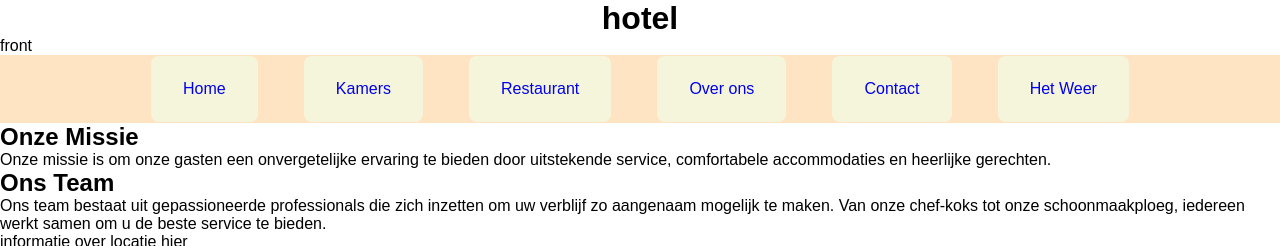
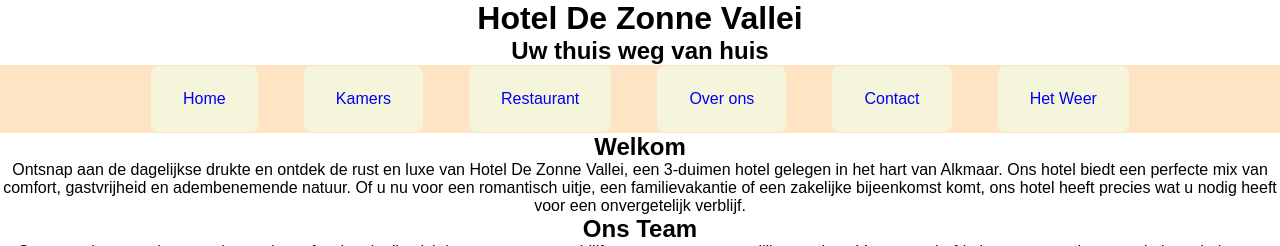
Before and after one commit to Duko-Wolf/Hotel, a PHP site: page / in a window 1280 px wide; the page is wider, and only the part inside the window is pictured. Shown: the top 246 px of that part. Run offline with PHP 8.4, Linux system fonts and the light colour scheme.

Commit message:
change frontend

```diff
--- a/Index.php
+++ b/Index.php
@@ -8,10 +8,7 @@
 </head>
 
 <body>
-    <!--  change to @include -->
-    <?php include('includes/header.php'); ?>
-
-    <!-- change to @include -->
+<?php include('includes/header.php'); ?>
 <?php include('includes/navbar.php'); ?>
 
     <main>
@@ -23,8 +20,8 @@
 
     <section>
         <article>
-            <h2>Onze Missie</h2>
-            <p>Onze missie is om onze gasten een onvergetelijke ervaring te bieden door uitstekende service, comfortabele accommodaties en heerlijke gerechten.</p>
+            <h2>Welkom</h2>
+            <p>Ontsnap aan de dagelijkse drukte en ontdek de rust en luxe van Hotel De Zonne Vallei, een 3-duimen hotel gelegen in het hart van Alkmaar. Ons hotel biedt een perfecte mix van comfort, gastvrijheid en adembenemende natuur. Of u nu voor een romantisch uitje, een familievakantie of een zakelijke bijeenkomst komt, ons hotel heeft precies wat u nodig heeft voor een onvergetelijk verblijf.</p>
         </article>
     </section>
 
--- a/contact.php
+++ b/contact.php
@@ -11,7 +11,6 @@
         <h1>Bonjour</h1>
         <h2>Welkom in Contact</h2>
     </header>
-    <!-- change to @include -->
     <?php include('includes/navbar.php'); ?>
 
     <main>
--- a/includes/footer.php
+++ b/includes/footer.php
@@ -1,5 +1,7 @@
 <footer>
 
+<!--
+zet hem eventjes in comment aangezien het mij hindert
 <ul>
     <li>
         <p>
--- a/includes/header.php
+++ b/includes/header.php
@@ -1,8 +1,8 @@
 <header>
 <div class="hero">
       <div class="hero-text">
-        <h1>hotel</h1>
-        <p>front</p>
+        <h1>Hotel De Zonne Vallei</h1>
+        <h2>Uw thuis weg van huis</h2>
       </div>
-    </div>
-    </header>
+</div>
+</header>
--- a/kamers.php
+++ b/kamers.php
@@ -11,7 +11,6 @@
         <h1>Bonjour</h1>
         <h2>Welkom in kamers</h2>
     </header>
-    <!-- change to @include -->
     <?php include('includes/navbar.php'); ?>
 
     <main>
--- a/ons.php
+++ b/ons.php
@@ -11,7 +11,6 @@
     <h1>Bonjour</h1>
     <h2>Welkom in overOns</h2>
 </header>
-<!-- change to @include -->
 <?php include('includes/navbar.php'); ?>
 
 <main>
--- a/styling/index.css
+++ b/styling/index.css
@@ -51,3 +51,13 @@
     background-color: beige;
     border-radius: 0.5rem;
   }
+
+header, h1, h2, p {
+    text-align: center;
+}
+
+main {
+    display: flex;
+    flex-direction: column;
+    align-items: center;
+}
```
Also changed, not shown: restaurant.php (+11 -9 lines).
